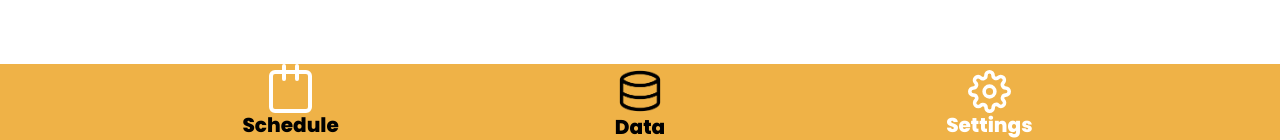
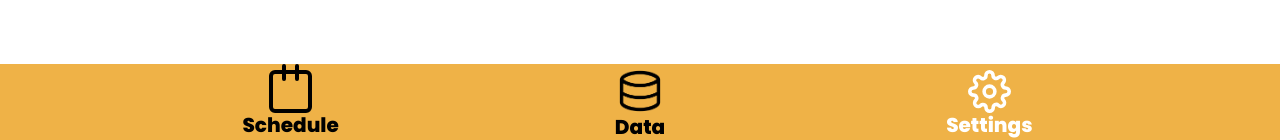
Before and after one commit to leejhwallace/YTSG-x-Bytesized, a plain HTML site: page page6/Settings.html in a window 1280 px wide. Shown: the part 660-800 px from the top of the page. Drawn offline with Linux system fonts and the light colour scheme.

Commit message:
Update Settings.css

```diff
--- a/page6/Settings.css
+++ b/page6/Settings.css
@@ -291,7 +291,7 @@ body {
 }
 
 .nav-calendar {
-    border: 4px solid #ffffff;
+    border: 4px solid #000000;
     border-radius: 6px;
 }
 
@@ -302,7 +302,7 @@ body {
     top: -10px;
     width: 4px;
     height: 17px;
-    background: #ffffff;
+    background: #000000;
     border-radius: 999px;
 }
 
```
